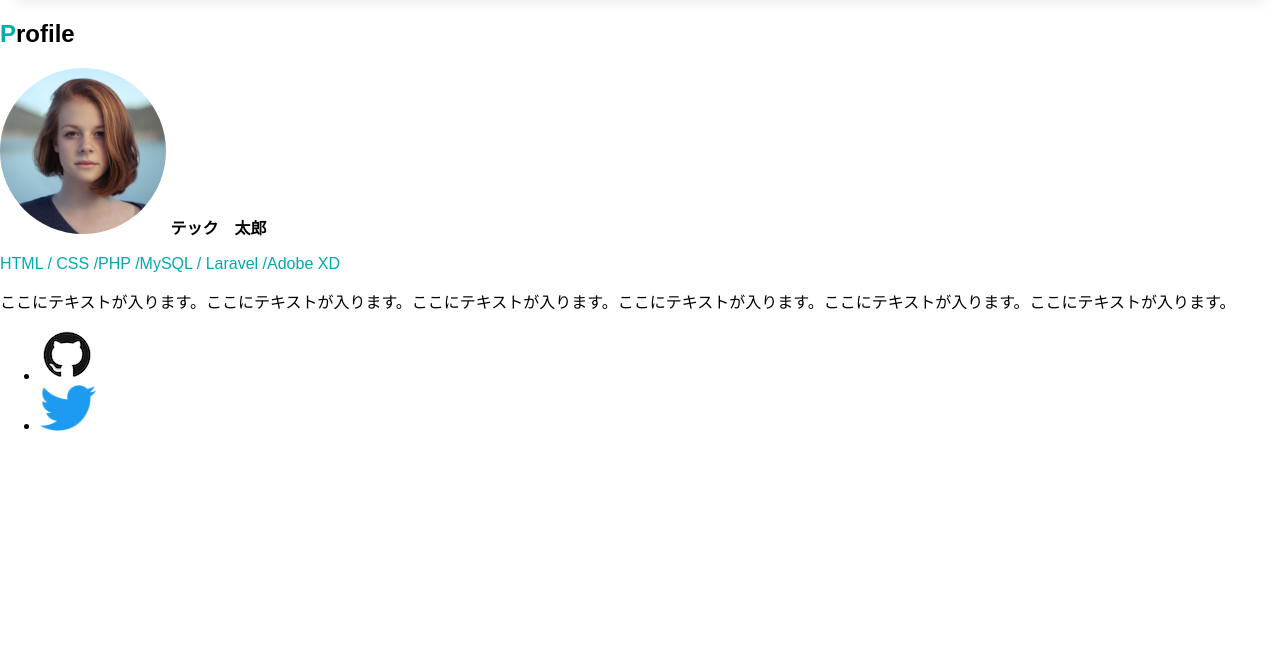
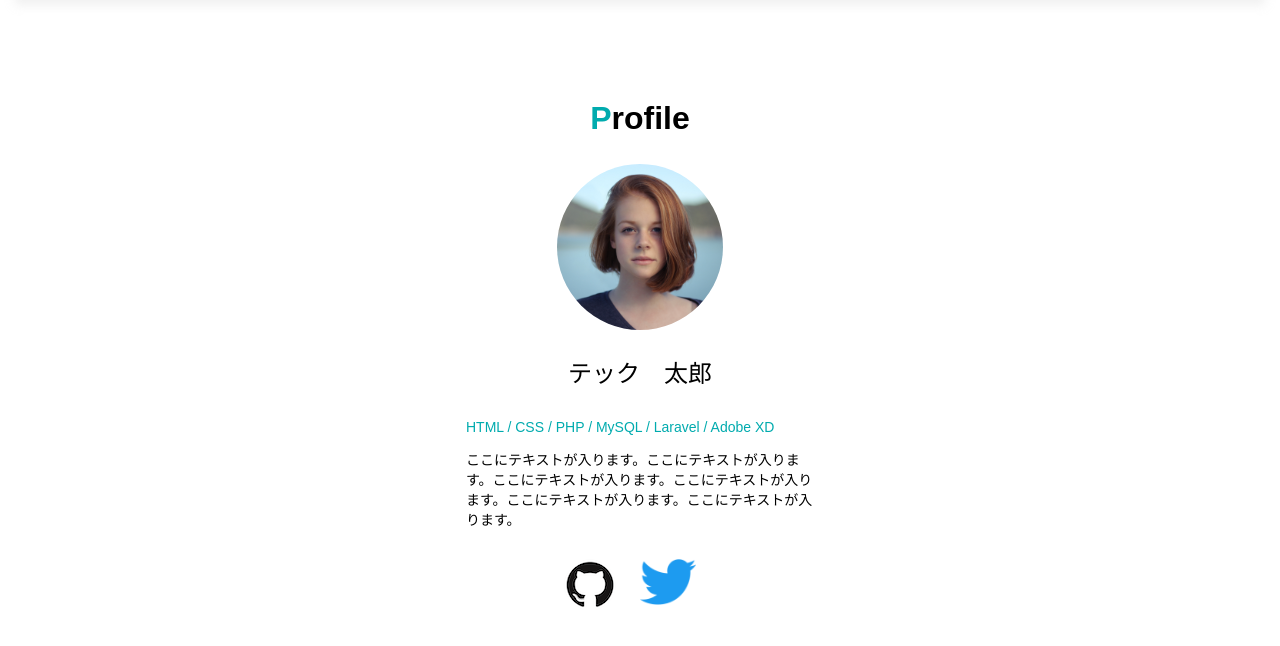
Before and after one commit to Iceland-poppy/mosya, a PHP site: page /index2.html in a window 1280 px wide. Shown: the part 65-711 px from the top of the page. Run offline with PHP 8.4, Linux system fonts and the light colour scheme.

Commit message:
Profileのレイアウト完了

```diff
--- a/index2.html
+++ b/index2.html
@@ -24,7 +24,7 @@
             <div class="item-list">
                 <img src="./img/profile.png" alt="プロフィール画像">
                 <b>テック　太郎</b>
-                <p class="color-green">HTML / CSS /PHP /MySQL / Laravel /Adobe XD</p>
+                <p class="color-green">HTML / CSS / PHP / MySQL / Laravel / Adobe XD</p>
                 <p>ここにテキストが入ります。ここにテキストが入ります。ここにテキストが入ります。ここにテキストが入ります。ここにテキストが入ります。ここにテキストが入ります。</p>
             </div>
             <ul class="icon-list">
--- a/style2.css
+++ b/style2.css
@@ -10,6 +10,10 @@ body{
 
 .color-green{
     color: #00abae;
+}
+
+.sub-title{
+    font-size: 32px;
 }
 
 
@@ -27,3 +31,45 @@ body{
     text-decoration: none;
     letter-spacing: 1px;
 }
+
+/*[main]のスタイルシート*/
+
+.block-main{
+    text-align: center;
+    margin: 100px 0;
+}
+
+/*[profile]のスタイルシート*/
+
+.item-list{
+    width: 100%;
+    max-width: 348px;
+    margin: 0 auto;
+}
+
+.item-list b{
+    display: block;
+    font-size: 24px;
+    font-weight: normal;
+    margin: 20px 0 30px;
+}
+
+.item-list p{
+    font-size: 14px;
+    line-height: normal;
+    text-align: left;
+}
+
+.icon-list{
+    list-style: none;
+    width: 100%;
+    max-width: 247px;
+    margin: 30px auto;
+    padding: 0;
+    display: flex;
+    -webkit-justify-content: center;
+}
+
+.icon-list li{
+    margin-right: 22px;
+}
```
